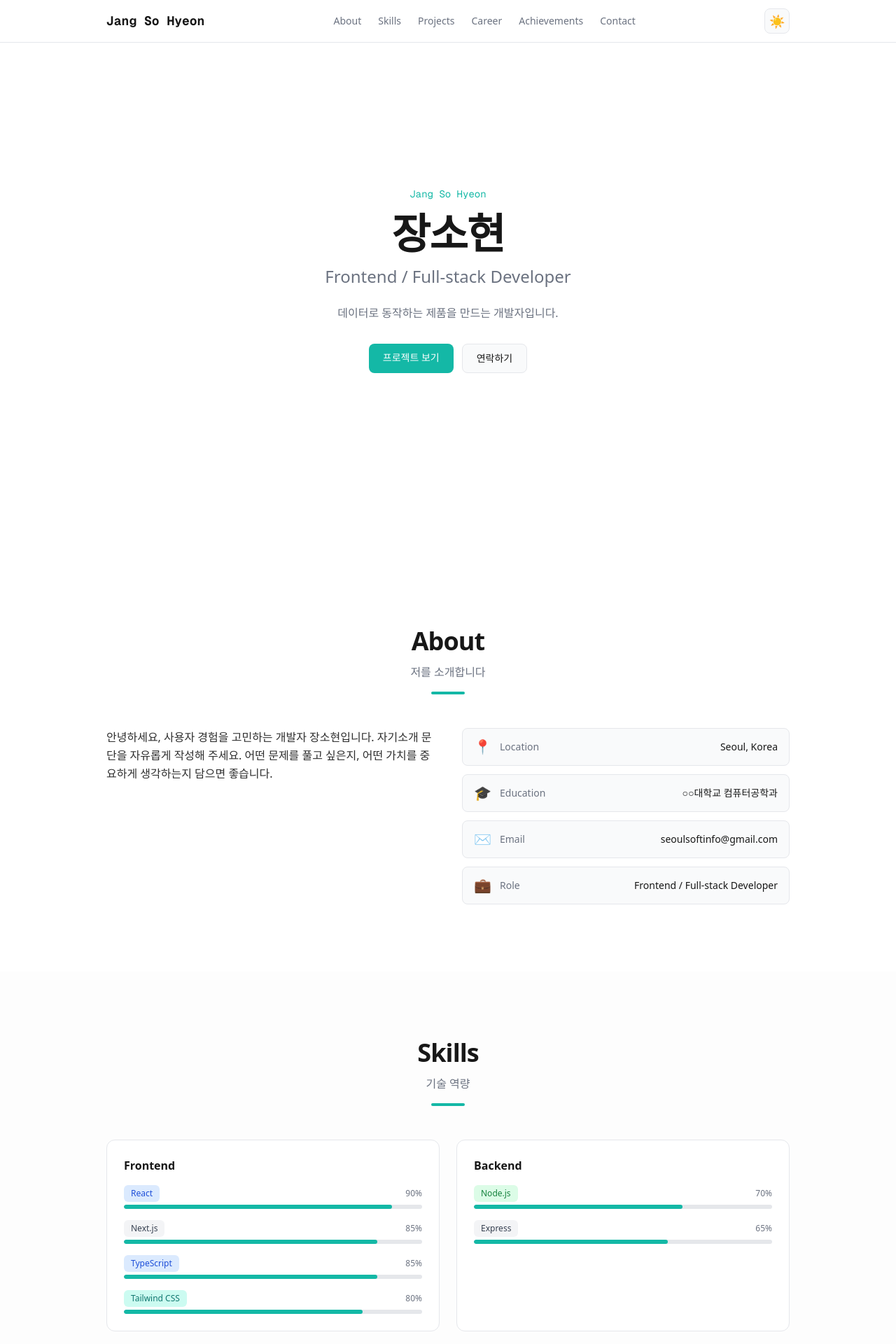
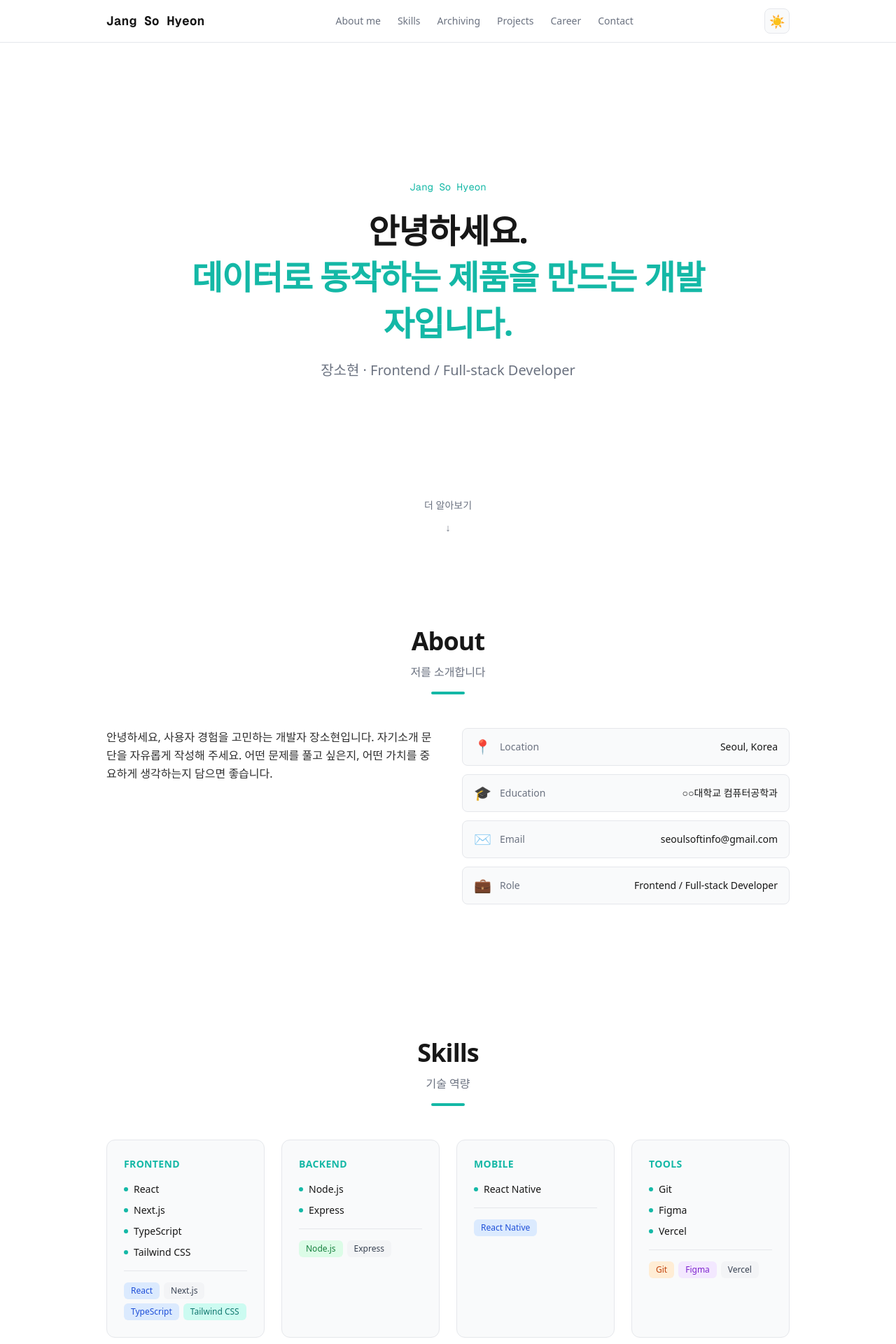
Before and after one commit to jangso-hh/jsh_portfolio, a Next.js app: page / in a window 1280 px wide. Shown: the top 1920 px of the page at 70% size. Built offline with nearby package versions, Linux system fonts and the light colour scheme.

Commit message:
style: layout

```diff
--- a/src/app/page.tsx
+++ b/src/app/page.tsx
@@ -2,10 +2,10 @@ import Header from "@/components/Header";
 import Hero from "@/components/sections/Hero";
 import About from "@/components/sections/About";
 import Skills from "@/components/sections/Skills";
+import Archiving from "@/components/sections/Archiving";
 import Projects from "@/components/sections/Projects";
 import Career from "@/components/sections/Career";
 import Achievements from "@/components/sections/Achievements";
-import Archiving from "@/components/sections/Archiving";
 import Contact from "@/components/sections/Contact";
 import Footer from "@/components/sections/Footer";
 import ScrollToTop from "@/components/ui/ScrollToTop";
@@ -18,10 +18,10 @@ export default function Home() {
         <Hero />
         <About />
         <Skills />
+        <Archiving />
         <Projects />
         <Career />
         <Achievements />
-        <Archiving />
         <Contact />
       </main>
       <Footer />
--- a/src/components/Header.tsx
+++ b/src/components/Header.tsx
@@ -5,11 +5,11 @@ import ThemeToggle from "./ui/ThemeToggle";
 import { profileData } from "@/data/portfolio";
 
 const NAV_ITEMS = [
-  { label: "About", href: "#about" },
+  { label: "About me", href: "#about" },
   { label: "Skills", href: "#skills" },
+  { label: "Archiving", href: "#archiving" },
   { label: "Projects", href: "#projects" },
   { label: "Career", href: "#career" },
-  { label: "Achievements", href: "#achievements" },
   { label: "Contact", href: "#contact" },
 ];
 
--- a/src/components/sections/Hero.tsx
+++ b/src/components/sections/Hero.tsx
@@ -5,7 +5,7 @@ import { profileData } from "@/data/portfolio";
 
 export default function Hero() {
   return (
-    <section className="flex min-h-screen items-center justify-center px-4">
+    <section className="relative flex min-h-screen items-center justify-center px-4">
       <div className="mx-auto max-w-3xl text-center">
         <motion.p
           initial={{ opacity: 0, y: 20 }}
@@ -20,49 +20,41 @@ export default function Hero() {
           initial={{ opacity: 0, y: 20 }}
           animate={{ opacity: 1, y: 0 }}
           transition={{ duration: 0.5, delay: 0.1 }}
-          className="mt-4 text-4xl font-bold tracking-tight sm:text-6xl"
+          className="mt-5 text-3xl font-bold leading-snug tracking-tight sm:text-5xl"
         >
-          {profileData.name}
+          안녕하세요.
+          <br />
+          <span className="text-accent">{profileData.tagline}</span>
         </motion.h1>
 
         <motion.p
           initial={{ opacity: 0, y: 20 }}
           animate={{ opacity: 1, y: 0 }}
           transition={{ duration: 0.5, delay: 0.2 }}
-          className="mt-4 text-xl text-muted sm:text-2xl"
+          className="mt-5 text-lg text-muted sm:text-xl"
         >
-          {profileData.role}
+          {profileData.name} · {profileData.role}
         </motion.p>
+      </div>
 
-        <motion.p
-          initial={{ opacity: 0, y: 20 }}
-          animate={{ opacity: 1, y: 0 }}
-          transition={{ duration: 0.5, delay: 0.3 }}
-          className="mt-6 text-base text-muted"
-        >
-          {profileData.tagline}
-        </motion.p>
-
-        <motion.div
-          initial={{ opacity: 0, y: 20 }}
-          animate={{ opacity: 1, y: 0 }}
-          transition={{ duration: 0.5, delay: 0.4 }}
-          className="mt-8 flex flex-wrap justify-center gap-3"
-        >
-          <a
-            href="#projects"
-            className="rounded-lg bg-accent px-5 py-2.5 text-sm font-medium text-white transition-transform hover:scale-105"
+      {/* 스크롤 유도 */}
+      <motion.a
+        href="#about"
+        initial={{ opacity: 0 }}
+        animate={{ opacity: 1 }}
+        transition={{ duration: 0.6, delay: 0.5 }}
+        className="absolute bottom-10 left-1/2 -translate-x-1/2 text-sm text-muted transition-colors hover:text-foreground"
+      >
+        <span className="flex flex-col items-center gap-2">
+          더 알아보기
+          <motion.span
+            animate={{ y: [0, 6, 0] }}
+            transition={{ duration: 1.4, repeat: Infinity, ease: "easeInOut" }}
           >
-            프로젝트 보기
-          </a>
-          <a
-            href="#contact"
-            className="rounded-lg border border-border bg-card px-5 py-2.5 text-sm font-medium transition-colors hover:bg-foreground/5"
-          >
-            연락하기
-          </a>
-        </motion.div>
-      </div>
+            ↓
+          </motion.span>
+        </span>
+      </motion.a>
     </section>
   );
 }
--- a/src/components/sections/Skills.tsx
+++ b/src/components/sections/Skills.tsx
@@ -1,7 +1,7 @@
 import FadeIn from "@/components/ui/FadeIn";
 import SectionTitle from "@/components/ui/SectionTitle";
 import SkillTag from "@/components/ui/SkillTag";
-import { skillsData, type SkillItem } from "@/data/portfolio";
+import { skillsData } from "@/data/portfolio";
 
 const CATEGORIES: { key: keyof typeof skillsData; label: string }[] = [
   { key: "frontend", label: "Frontend" },
@@ -11,39 +11,45 @@ const CATEGORIES: { key: keyof typeof skillsData; label: string }[] = [
 ];
 
 export default function Skills() {
+  const categories = CATEGORIES.filter(
+    ({ key }) => skillsData[key] && skillsData[key].length > 0,
+  );
+
   return (
-    <section id="skills" className="bg-card/40 py-24">
+    <section id="skills" className="py-24">
       <div className="mx-auto max-w-5xl px-4 sm:px-6">
         <SectionTitle title="Skills" subtitle="기술 역량" />
 
-        <div className="grid gap-6 sm:grid-cols-2">
-          {CATEGORIES.map(({ key, label }, i) => {
-            const items = skillsData[key];
-            if (!items || items.length === 0) return null;
-            return (
-              <FadeIn key={key} delay={i * 0.05}>
-                <div className="h-full rounded-xl border border-border bg-background p-6">
-                  <h3 className="mb-4 font-semibold">{label}</h3>
-                  <div className="space-y-4">
-                    {items.map((skill: SkillItem) => (
-                      <div key={skill.name}>
-                        <div className="mb-1 flex items-center justify-between">
-                          <SkillTag label={skill.name} tagClass={skill.tagClass} />
-                          <span className="text-xs text-muted">{skill.level}%</span>
-                        </div>
-                        <div className="h-1.5 w-full overflow-hidden rounded-full bg-border">
-                          <div
-                            className="h-full rounded-full bg-accent"
-                            style={{ width: `${skill.level}%` }}
-                          />
-                        </div>
-                      </div>
-                    ))}
-                  </div>
+        <div className="grid gap-6 sm:grid-cols-2 lg:grid-cols-4">
+          {categories.map(({ key, label }, i) => (
+            <FadeIn key={key} delay={i * 0.05}>
+              <div className="h-full rounded-xl border border-border bg-card p-6">
+                <h3 className="mb-4 text-sm font-semibold uppercase tracking-wide text-accent">
+                  {label}
+                </h3>
+                <ul className="space-y-2.5">
+                  {skillsData[key].map((skill) => (
+                    <li
+                      key={skill.name}
+                      className="flex items-center gap-2 text-sm"
+                    >
+                      <span className="h-1.5 w-1.5 shrink-0 rounded-full bg-accent" />
+                      <span className="font-medium">{skill.name}</span>
+                    </li>
+                  ))}
+                </ul>
+                <div className="mt-4 flex flex-wrap gap-1.5 border-t border-border pt-4">
+                  {skillsData[key].map((skill) => (
+                    <SkillTag
+                      key={skill.name}
+                      label={skill.name}
+                      tagClass={skill.tagClass}
+                    />
+                  ))}
                 </div>
-              </FadeIn>
-            );
-          })}
+              </div>
+            </FadeIn>
+          ))}
         </div>
       </div>
     </section>
```
Also changed, not shown: src/components/sections/Projects.tsx (+65 -14 lines).
